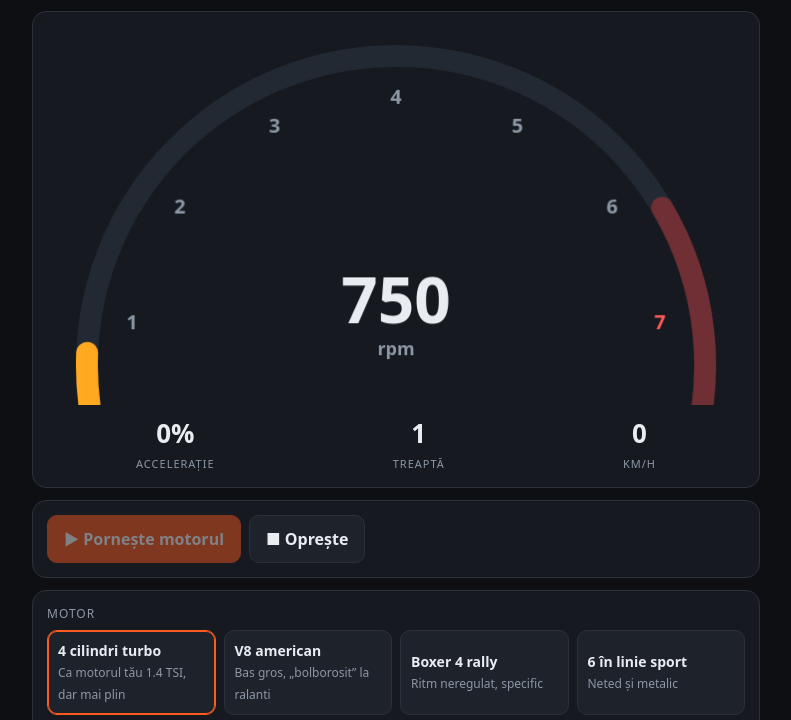
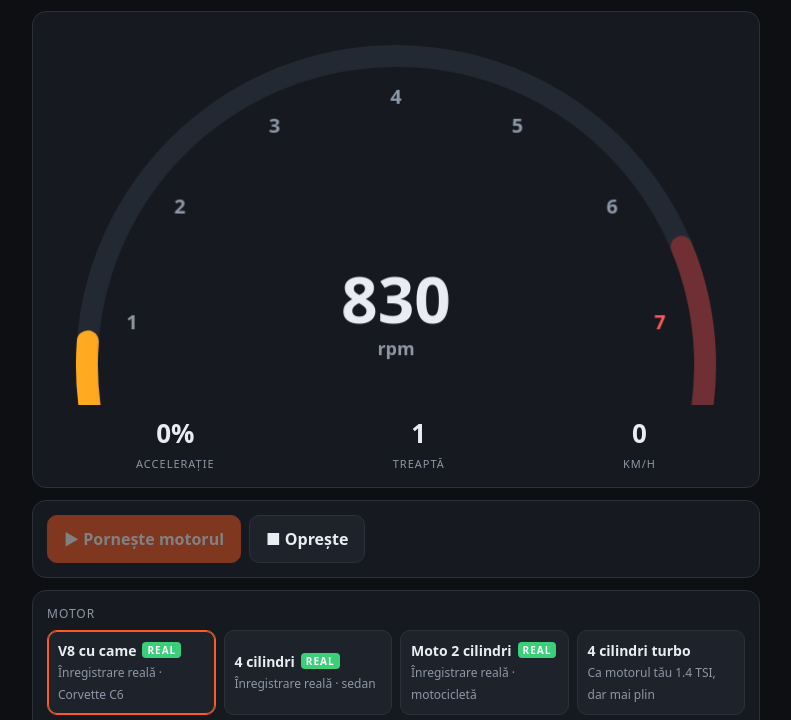
Before and after one commit to originalshow81-prog/11lab, a plain HTML site: page esapament/index.html in a window 1280 px wide. Both pictures are taken after a click on the button "▶ Pornește motorul". Shown: the part 73-793 px from the top of the page, without its empty margins (244-1035 px from the left). Drawn offline with Linux system fonts and the light colour scheme; no server answers.

Commit message:
Add real CC0 engine recordings (V8, 4-cyl, motorcycle) pitched by RPM
Co-Authored-By: Claude Opus 5.5 <noreply@anthropic.com>
Claude-Session: https://claude.ai/code/session_01HXgLBBMSpqzxVsvPFzLVNW

```diff
--- a/esapament/index.html
+++ b/esapament/index.html
@@ -38,6 +38,8 @@
     text-align: left; color: var(--text); cursor: pointer; font: inherit; }
   .prof b { display: block; font-size: 14px; }
   .prof small { color: var(--muted); font-size: 12px; }
+  .prof.real b::after { content: 'REAL'; font-size: 10px; font-weight: 800; letter-spacing: 1px;
+    color: #fff; background: var(--ok); border-radius: 4px; padding: 1px 5px; margin-left: 6px; vertical-align: 2px; }
   .prof.on { border-color: var(--accent); box-shadow: 0 0 0 1px var(--accent) inset; }
   .row { display: flex; gap: 8px; flex-wrap: wrap; align-items: center; }
   button.btn { font: inherit; font-weight: 600; border: 0; border-radius: 10px; padding: 12px 16px;
@@ -137,10 +139,26 @@
       Folosește aplicația doar în habitaclu și nu umbla la telefon în timp ce conduci.</p>
   </div>
 
+  <p class="hint" style="font-size:12px">Înregistrări reale de pe freesound.org, licență CC0 (domeniu public):
+    „Big Cam C6 Corvette” de Angel_soto, „Sedan engine loop” de Dmitry_mansurev64,
+    „XSR700 tickover loop” de richwise.</p>
+
 <script>
 /* ---------- Profiles (generic engine types, procedurally synthesized) ---------- */
 const even = n => Array.from({ length: n }, (_, i) => i / n);
 const PROFILES = {
+  real_v8: { name: 'V8 cu came', desc: 'Înregistrare reală · Corvette C6', real: true,
+            sample: 'sunete/v8.wav', base: 830,
+            fire: even(8), amp: [1, .58, .95, .7, .9, .55, 1, .64], res: [[68, 2, .75], [175, 3, .4], [470, 4, .15]],
+            decay: .006, noise: .35, drive: 2.6, wBody: 1, wRes: 1, idle: 830, redline: 6500, turbo: false },
+  real_4: { name: '4 cilindri', desc: 'Înregistrare reală · sedan', real: true,
+            sample: 'sunete/4cil.wav', base: 1000,
+            fire: even(4), amp: [1, .9, .97, .88], res: [[95, 2.5, .55], [260, 4, .35], [820, 5, .12]],
+            decay: .004, noise: .25, drive: 1.6, wBody: .8, wRes: 1, idle: 800, redline: 6200, turbo: true },
+  real_moto: { name: 'Moto 2 cilindri', desc: 'Înregistrare reală · motocicletă', real: true,
+            sample: 'sunete/moto.wav', base: 1300,
+            fire: [0, .375], amp: [1, .9], res: [[110, 2.5, .6], [380, 3.5, .4], [1300, 5, .15]],
+            decay: .004, noise: .3, drive: 2.2, wBody: .9, wRes: 1, idle: 1300, redline: 9000, turbo: false },
   tsi4:   { name: '4 cilindri turbo', desc: 'Ca motorul tău 1.4 TSI, dar mai plin',
             fire: even(4), amp: [1, .9, .97, .88], res: [[95, 2.5, .55], [260, 4, .35], [820, 5, .12]],
             decay: .004, noise: .25, drive: 1.6, wBody: .8, wRes: 1, idle: 750, redline: 6200, turbo: true },
@@ -255,7 +273,29 @@ registerProcessor('engine', EngineProc);
 `;
 
 /* ---------- Audio engine ---------- */
-const audio = { ctx: null, node: null, lp: null, gain: null, analyser: null };
+const audio = { ctx: null, node: null, lp: null, gain: null, analyser: null,
+                synthGain: null, sampleGain: null, src: null, buffers: {} };
+
+async function loadSample(url) {
+  if (audio.buffers[url]) return audio.buffers[url];
+  const data = await (await fetch(url)).arrayBuffer();
+  return (audio.buffers[url] = await audio.ctx.decodeAudioData(data));
+}
+async function applyProfileAudio() {
+  if (!audio.ctx) return;
+  const p = prof();
+  audio.node.port.postMessage({ profile: p });
+  if (audio.src) { try { audio.src.stop(); } catch {} audio.src.disconnect(); audio.src = null; }
+  if (!p.sample) return;
+  try {
+    const buf = await loadSample(p.sample);
+    if (prof() !== p) return;
+    const src = audio.ctx.createBufferSource();
+    src.buffer = buf; src.loop = true;
+    src.connect(audio.sampleGain); src.start();
+    audio.src = src;
+  } catch (e) { console.warn('Nu am putut încărca sunetul', e); }
+}
 async function startAudio() {
   if (audio.ctx) { await audio.ctx.resume(); return; }
   const ctx = new (window.AudioContext || window.webkitAudioContext)({ latencyHint: 'interactive' });
@@ -266,16 +306,21 @@ async function startAudio() {
   const comp = ctx.createDynamicsCompressor(); comp.threshold.value = -14; comp.ratio.value = 4;
   const gain = ctx.createGain(); gain.gain.value = vol.value / 100;
   const analyser = ctx.createAnalyser(); analyser.fftSize = 2048;
-  node.connect(lp).connect(comp).connect(gain).connect(ctx.destination);
+  const synthGain = ctx.createGain(), sampleGain = ctx.createGain();
+  sampleGain.gain.value = 0;
+  node.connect(synthGain).connect(lp);
+  sampleGain.connect(lp);
+  lp.connect(comp).connect(gain).connect(ctx.destination);
   gain.connect(analyser);
-  Object.assign(audio, { ctx, node, lp, gain, analyser });
-  node.port.postMessage({ profile: PROFILES[state.profile], pops: pops.checked, turbo: turbo.checked });
+  Object.assign(audio, { ctx, node, lp, gain, analyser, synthGain, sampleGain });
+  node.port.postMessage({ pops: pops.checked, turbo: turbo.checked });
+  await applyProfileAudio();
 }
 
 /* ---------- State & simulation ---------- */
 const $ = id => document.getElementById(id);
 const vol = $('vol'), pops = $('pops'), turbo = $('turbo'), pedal = $('pedal'), driveMode = $('driveMode');
-const state = { profile: 'tsi4', running: false, mode: 'sim', rpm: 0, thr: 0, thrTarget: 0, speed: 0, gear: 0,
+const state = { profile: 'real_v8', running: false, mode: 'sim', rpm: 0, thr: 0, thrTarget: 0, speed: 0, gear: 0,
                 obd: { rpm: null, rpmPrev: null, tRpm: 0, slope: 0, pedal: 0, pMin: 100, pMax: 0, speed: 0 } };
 
 function prof() { return PROFILES[state.profile]; }
@@ -325,7 +370,19 @@ setInterval(() => {
   if (audio.node) {
     audio.node.port.postMessage({ rpm: state.rpm, thr: state.thr });
     const p = prof();
-    audio.lp.frequency.setTargetAtTime(900 + state.thr * 5000 + (state.rpm / p.redline) * 2500, audio.ctx.currentTime, 0.05);
+    const t = audio.ctx.currentTime, frac = Math.min(1, state.rpm / p.redline);
+    if (p.sample) {
+      // real recording pitched by rpm, synth layer blended in as revs climb
+      const rate = Math.min(4, Math.max(0.6, Math.pow(Math.max(1, state.rpm) / p.base, 0.8)));
+      if (audio.src) audio.src.playbackRate.setTargetAtTime(rate, t, 0.03);
+      audio.sampleGain.gain.setTargetAtTime((0.55 + 0.45 * state.thr) * (1 - 0.5 * frac) * 1.6, t, 0.05);
+      audio.synthGain.gain.setTargetAtTime(0.1 + 0.8 * frac * (0.4 + 0.6 * state.thr), t, 0.05);
+      audio.lp.frequency.setTargetAtTime(1800 + state.thr * 5000 + frac * 4000, t, 0.05);
+    } else {
+      audio.synthGain.gain.setTargetAtTime(1, t, 0.05);
+      audio.sampleGain.gain.setTargetAtTime(0, t, 0.05);
+      audio.lp.frequency.setTargetAtTime(900 + state.thr * 5000 + frac * 2500, t, 0.05);
+    }
   }
 }, 16);
 
@@ -367,13 +424,13 @@ requestAnimationFrame(draw);
 const profBox = $('profiles');
 for (const [id, p] of Object.entries(PROFILES)) {
   const b = document.createElement('button');
-  b.className = 'prof' + (id === state.profile ? ' on' : '');
+  b.className = 'prof' + (p.real ? ' real' : '') + (id === state.profile ? ' on' : '');
   b.innerHTML = `<b>${p.name}</b><small>${p.desc}</small>`;
   b.onclick = () => {
     state.profile = id;
     document.querySelectorAll('.prof').forEach(x => x.classList.remove('on'));
     b.classList.add('on');
-    if (audio.node) audio.node.port.postMessage({ profile: p });
+    applyProfileAudio();
   };
   profBox.appendChild(b);
 }
```
Also changed, not shown: 3 other files.
